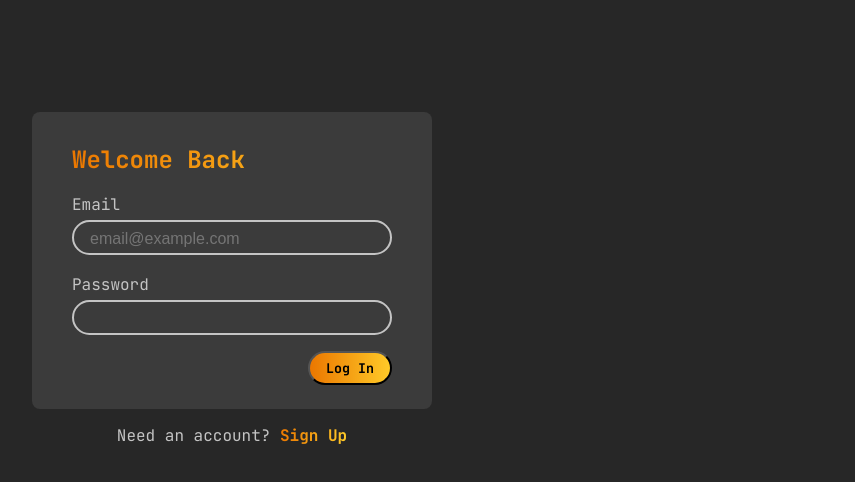
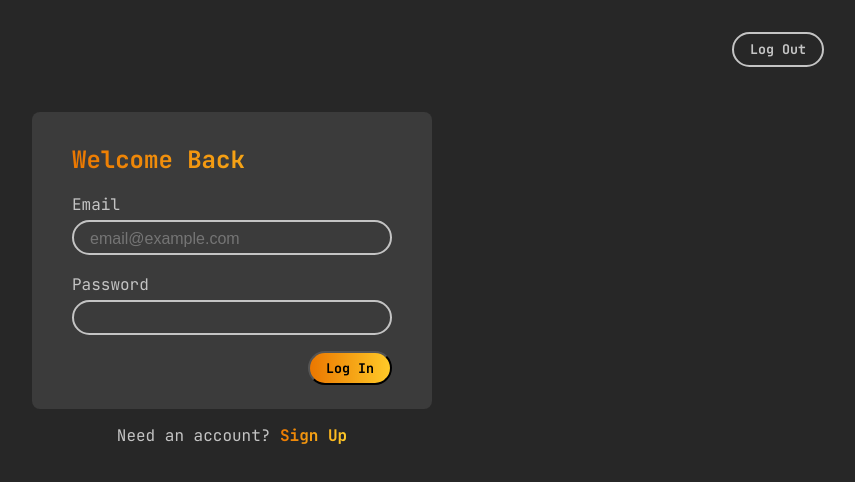
Before and after one commit to marioperezhurtado/cloud-notes, a React (Vite) app: page /login in a window 1280 px wide. Shown: the top 482 px of the page, without its empty margins (408-1263 px from the left). Built offline with nearby package versions, Linux system fonts and the light colour scheme; no server answers; sample sign-in values are in the browser's storage.

Commit message:
Added logout button

```diff
--- a/src/App.jsx
+++ b/src/App.jsx
@@ -8,6 +8,8 @@ import Home from './pages/Home/Home'
 import Dashboard from './pages/Dashboard/Dashboard'
 import Login from './pages/Login/Login'
 import Signup from './pages/Signup/Signup'
+
+import Logout from './components/Logout/Logout'
 
 import './styles/general.scss'
 import './styles/form.scss'
@@ -31,6 +33,7 @@ const App = () => {
             <Route path="/signup" element={<Signup />} />
           </Routes>
         </div>
+        <Logout />
       </DbProvider>
     </AuthProvider>
   )
--- /dev/null
+++ b/src/components/Logout/Logout.jsx
@@ -0,0 +1,17 @@
+import useAuth from '../../contexts/AuthContext'
+
+import styles from './Logout.module.scss'
+
+const Logout = () => {
+  const { currentUser, logout } = useAuth()
+
+  if (!currentUser) return
+
+  return (
+    <button className={`${styles.logout} btn btn-secondary`} onClick={logout}>
+      Log Out
+    </button>
+  )
+}
+
+export default Logout
--- /dev/null
+++ b/src/components/Logout/Logout.module.scss
@@ -0,0 +1,5 @@
+.logout {
+  position: fixed;
+  top: 2rem;
+  right: 3rem;
+}
--- a/src/contexts/AuthContext.jsx
+++ b/src/contexts/AuthContext.jsx
@@ -3,7 +3,8 @@ import { createContext, useContext, useState, useEffect } from 'react'
 import {
   signInWithEmailAndPassword,
   createUserWithEmailAndPassword,
-  onAuthStateChanged
+  onAuthStateChanged,
+  signOut
 } from 'firebase/auth'
 import { auth } from '../firebase'
 
@@ -17,8 +18,13 @@ const AuthProvider = ({ children }) => {
   const login = (email, password) => {
     return signInWithEmailAndPassword(auth, email, password)
   }
+
   const signup = (email, password) => {
     return createUserWithEmailAndPassword(auth, email, password)
+  }
+
+  const logout = () => {
+    return signOut(auth)
   }
 
   useEffect(() => {
@@ -32,7 +38,8 @@ const AuthProvider = ({ children }) => {
   const values = {
     currentUser,
     login,
-    signup
+    signup,
+    logout
   }
 
   return <AuthContext.Provider value={values}>{children}</AuthContext.Provider>
--- a/src/hooks/useUserNotes.jsx
+++ b/src/hooks/useUserNotes.jsx
@@ -1,22 +1,25 @@
 import { useState, useEffect } from 'react'
 
 import useDb from '../contexts/DbContext'
+import useAuth from '../contexts/AuthContext'
 
-const useUserNotes = ({ userId }) => {
+const useUserNotes = () => {
   const [notes, setNotes] = useState()
   const [loading, setLoading] = useState(true)
   const [error, setError] = useState()
 
   const { getNotes, notesListener } = useDb()
+  const { currentUser } = useAuth()
+  const userId = currentUser.uid
 
   const onGetNotes = async () => {
     setError('')
     setLoading(true)
 
     try {
-      const res = await getNotes({ userId: 'fXRNFZimk8NHyrh808y3' })
+      const res = await getNotes({ userId })
       if (res.length) setNotes(res)
-    } catch (err) {
+    } catch {
       setError('No notes have been found')
     }
 
--- a/src/pages/Dashboard/Dashboard.jsx
+++ b/src/pages/Dashboard/Dashboard.jsx
@@ -1,12 +1,11 @@
+import useUserNotes from '../../hooks/useUserNotes'
+
 import styles from './Dashboard.module.scss'
 
 import NoteList from '../../components/NoteList/NoteList'
-import useUserNotes from '../../hooks/useUserNotes'
 
 const Dashboard = () => {
-  const { notes, loading, error } = useUserNotes({
-    userId: 'fXRNFZimk8NHyrh808y3'
-  })
+  const { notes, loading, error } = useUserNotes()
 
   if (error) {
     return (
@@ -18,6 +17,7 @@ const Dashboard = () => {
   }
 
   return (
+    <>
       <div className={styles.dashboard}>
         <h1 className="text-highlighted">Dashboard</h1>
         <div className={styles['your-notes']}>
@@ -26,6 +26,7 @@ const Dashboard = () => {
           {!loading && !notes && <p>No notes have been found</p>}
         </div>
       </div>
+    </>
   )
 }
 
```
Lines whose indentation alone changed are shown as unchanged.
